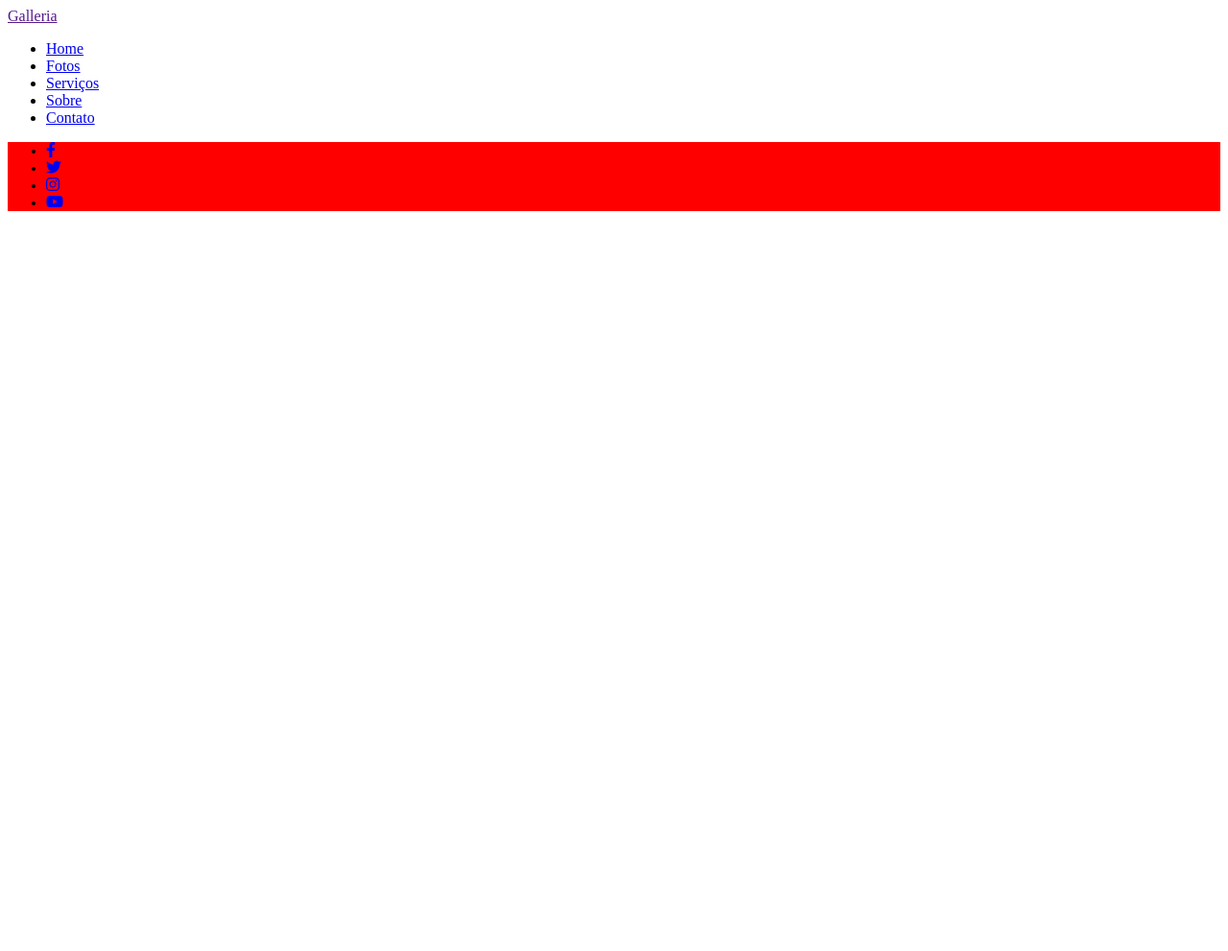
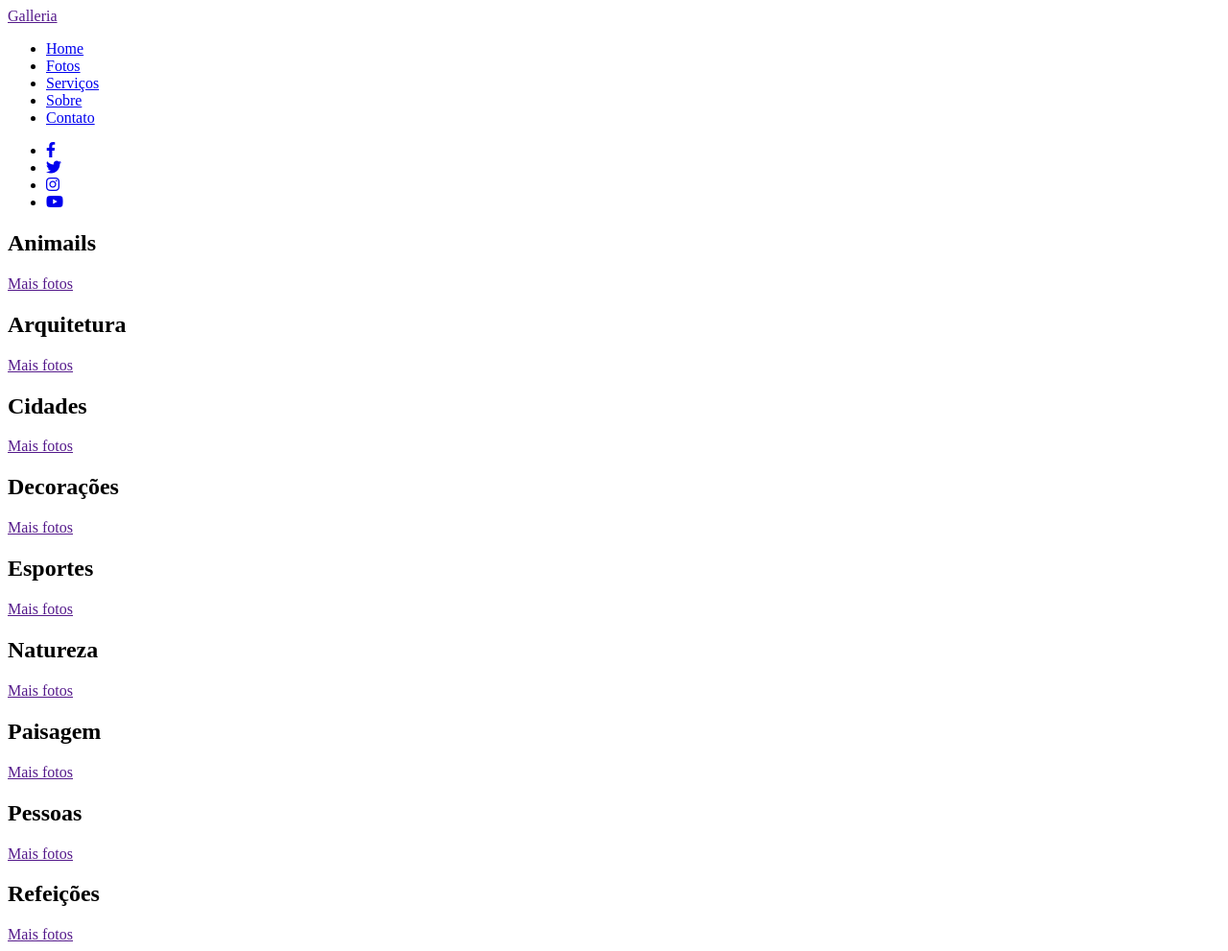
Before and after one commit to JoseCarlos-Filho/Gallery-Photos, a plain HTML site: page index.html in a window 1280 px wide. Shown: the whole page at 96% size. Before the commit the page ends 800 px from the top, so only its background shows below. Drawn offline with Linux system fonts and the light colour scheme.

Commit message:
Projeto Gallery Photos: Card gallery de fotos.

```diff
--- a/index.html
+++ b/index.html
@@ -74,5 +74,46 @@
         </ul>
       </div>
     </header>
+
+    <main>
+      <div class="gallery">
+        <div class="gallery-card" id="card-1">
+          <h2 class="gallery-card-tittle">Animails</h2>
+          <a href="" class="gallery-card-btn">Mais fotos</a>
+        </div>
+        <div class="gallery-card" id="card-2">
+          <h2 class="gallery-card-tittle">Arquitetura</h2>
+          <a href="" class="gallery-card-btn">Mais fotos</a>
+        </div>
+        <div class="gallery-card" id="card-3">
+          <h2 class="gallery-card-tittle">Cidades</h2>
+          <a href="" class="gallery-card-btn">Mais fotos</a>
+        </div>
+        <div class="gallery-card" id="card-4">
+          <h2 class="gallery-card-tittle">Decorações</h2>
+          <a href="" class="gallery-card-btn">Mais fotos</a>
+        </div>
+        <div class="gallery-card" id="card-5">
+          <h2 class="gallery-card-tittle">Esportes</h2>
+          <a href="" class="gallery-card-btn">Mais fotos</a>
+        </div>
+        <div class="gallery-card" id="card-6">
+          <h2 class="gallery-card-tittle">Natureza</h2>
+          <a href="" class="gallery-card-btn">Mais fotos</a>
+        </div>
+        <div class="gallery-card" id="card-7">
+          <h2 class="gallery-card-tittle">Paisagem</h2>
+          <a href="" class="gallery-card-btn">Mais fotos</a>
+        </div>
+        <div class="gallery-card" id="card-8">
+          <h2 class="gallery-card-tittle">Pessoas</h2>
+          <a href="" class="gallery-card-btn">Mais fotos</a>
+        </div>
+        <div class="gallery-card" id="card-9">
+          <h2 class="gallery-card-tittle">Refeições</h2>
+          <a href="" class="gallery-card-btn">Mais fotos</a>
+        </div>
+      </div>
+    </main>
   </body>
 </html>
--- a/sass/styles.sass
+++ /dev/null
@@ -1,3 +0,0 @@
-div
-    background: red
-    font-family: 'Josefin Sans'
```
Also changed, not shown: css/styles.css, 1 other file.
